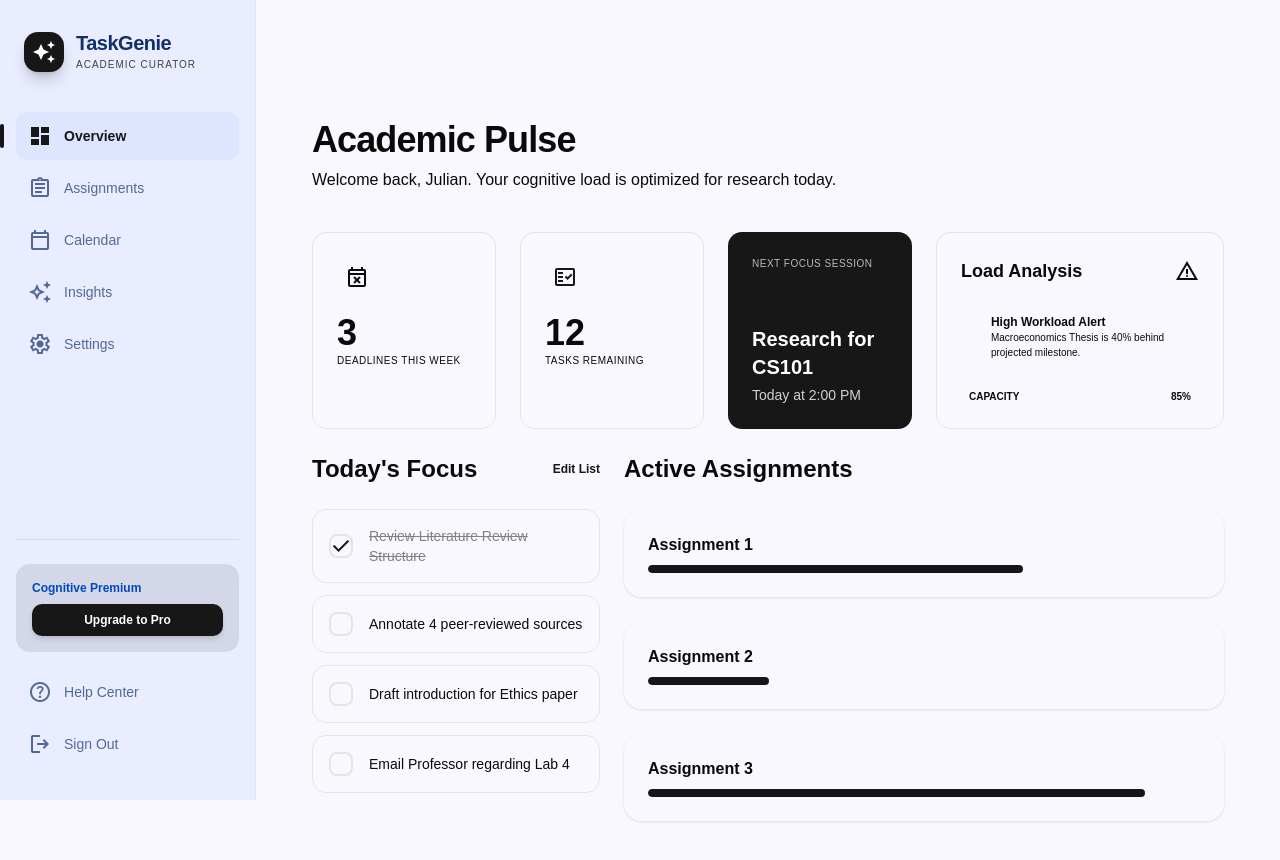
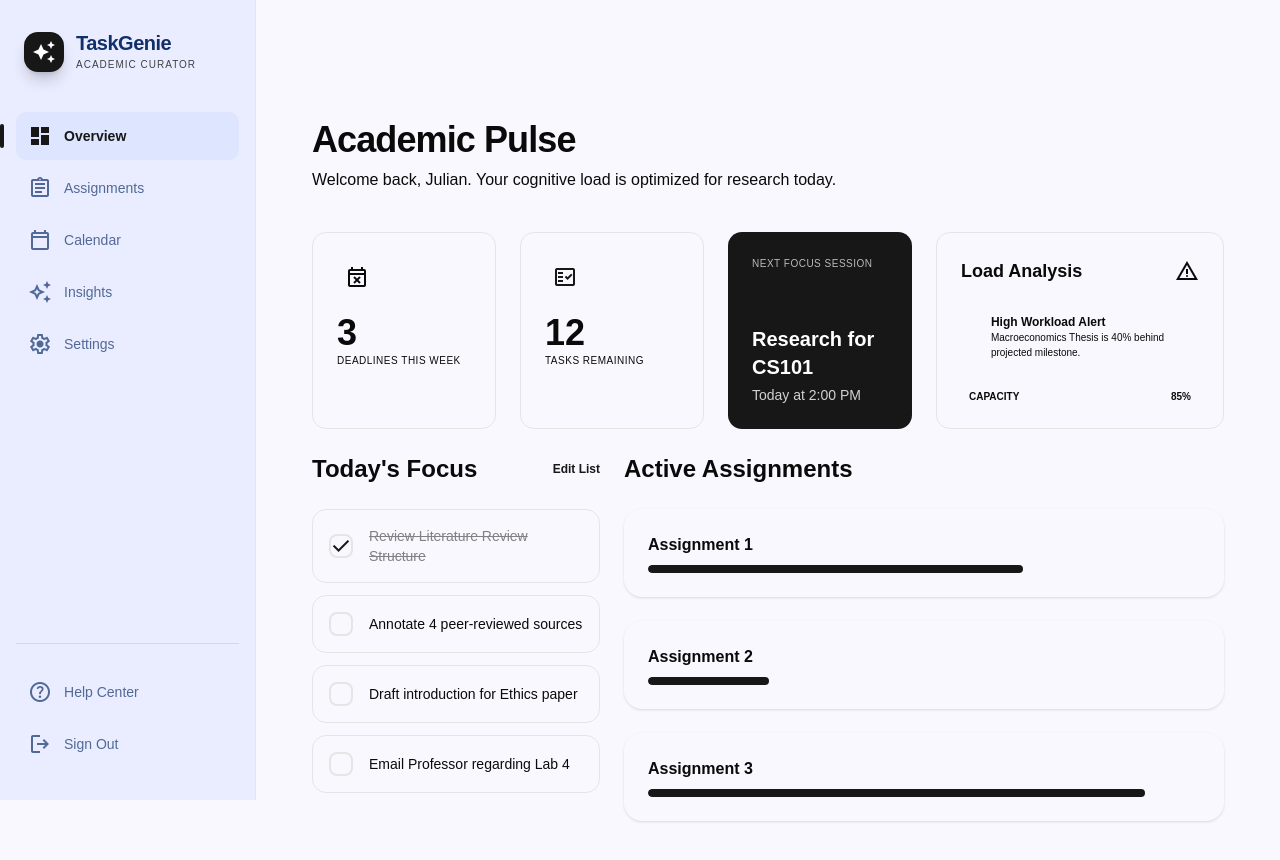
Before and after one commit to WanAdamm/task-genie, a React (Vite) app in the folder frontend/: page /dashboard in a window 1280 px wide. Shown: the top 860 px of the page. Built offline with nearby package versions, Linux system fonts and the light colour scheme.

Commit message:
remove the pro subscription banner

```diff
--- a/frontend/src/components/layout/Sidebar.tsx
+++ b/frontend/src/components/layout/Sidebar.tsx
@@ -76,14 +76,6 @@ export default function Sidebar() {
       </nav>
 
       <div className="mt-auto space-y-1 pt-6 border-t border-primary/10">
-        <div className="p-4 bg-primary/10 rounded-xl mb-4">
-          <p className="text-xs font-bold text-[#0048bf] mb-2">
-            Cognitive Premium
-          </p>
-          <button className="w-full py-2 bg-primary text-white rounded-lg text-xs font-bold hover:bg-[#0041b3] transition-all shadow-md shadow-primary/10">
-            Upgrade to Pro
-          </button>
-        </div>
 
         {bottomItems.map((item) => (
           <NavLink
```
